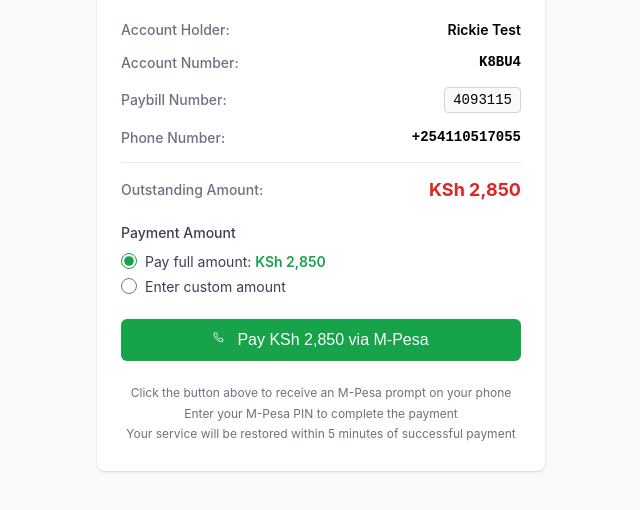
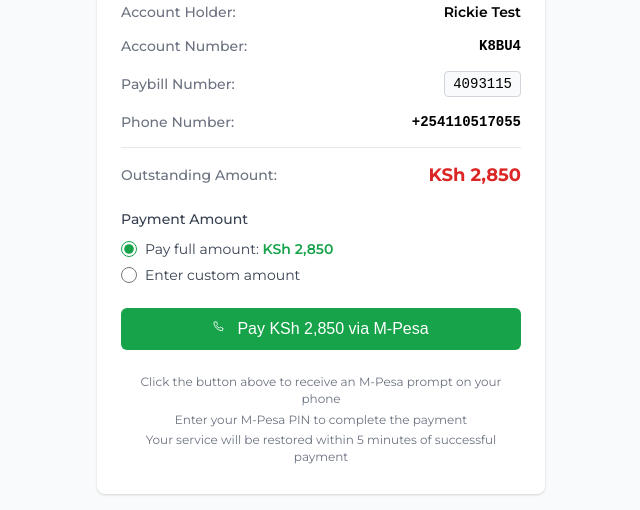
Before and after one commit to welangaieric/suspended, a plain HTML site: page index.html in a window 1280 px wide. Shown: the part 293-803 px from the top of the page, without its empty margins (319-959 px from the left). Drawn offline with Linux system fonts and the light colour scheme; no server answers.

Commit message:
new commit

```diff
--- a/styles.css
+++ b/styles.css
@@ -1,3 +1,4 @@
+@import url('https://fonts.googleapis.com/css2?family=Montserrat:ital,wght@0,100..900;1,100..900&display=swap');
 
 * {
   margin: 0;
@@ -6,7 +7,7 @@
 }
 
 body {
-  font-family: -apple-system, BlinkMacSystemFont, "Segoe UI", Roboto, "Helvetica Neue", Arial, sans-serif;
+  font-family: "Montserrat", sans-serif;
   background-color: #f9fafb;
   min-height: 100vh;
   display: flex;
```
